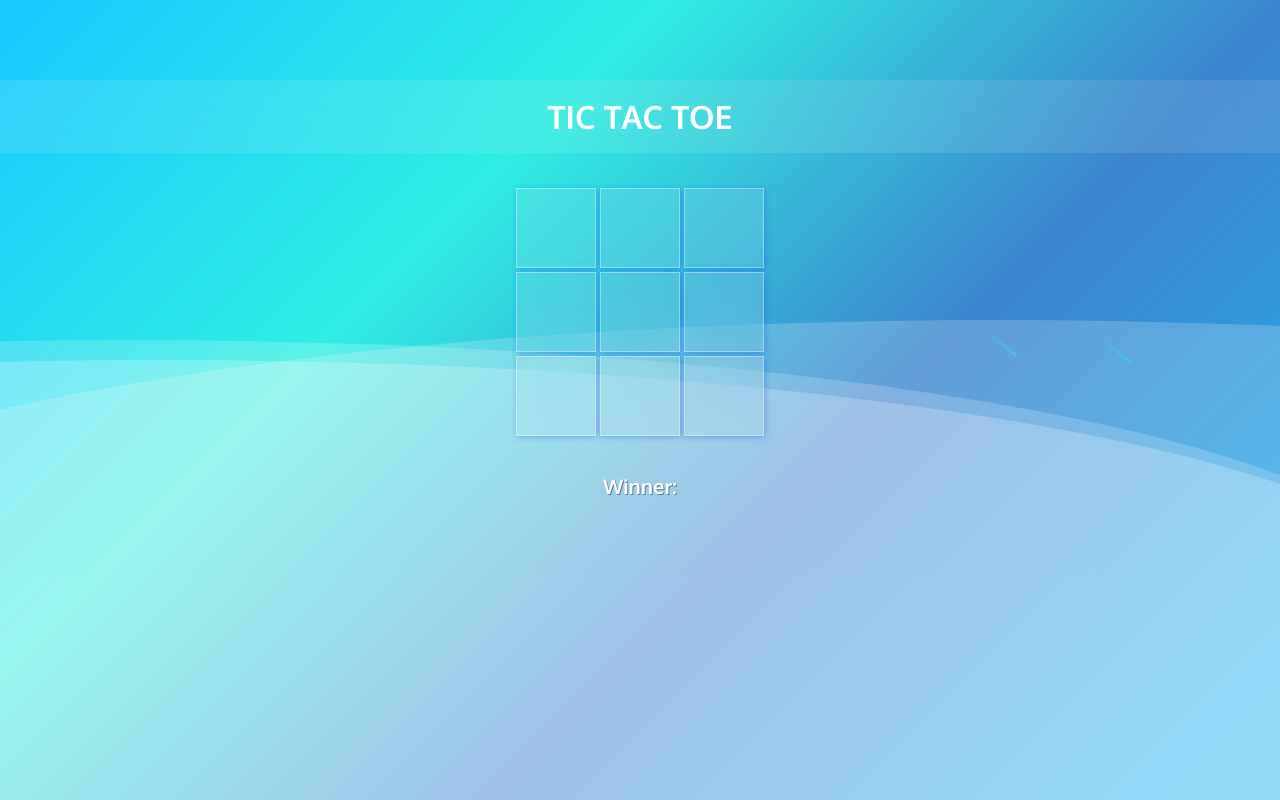
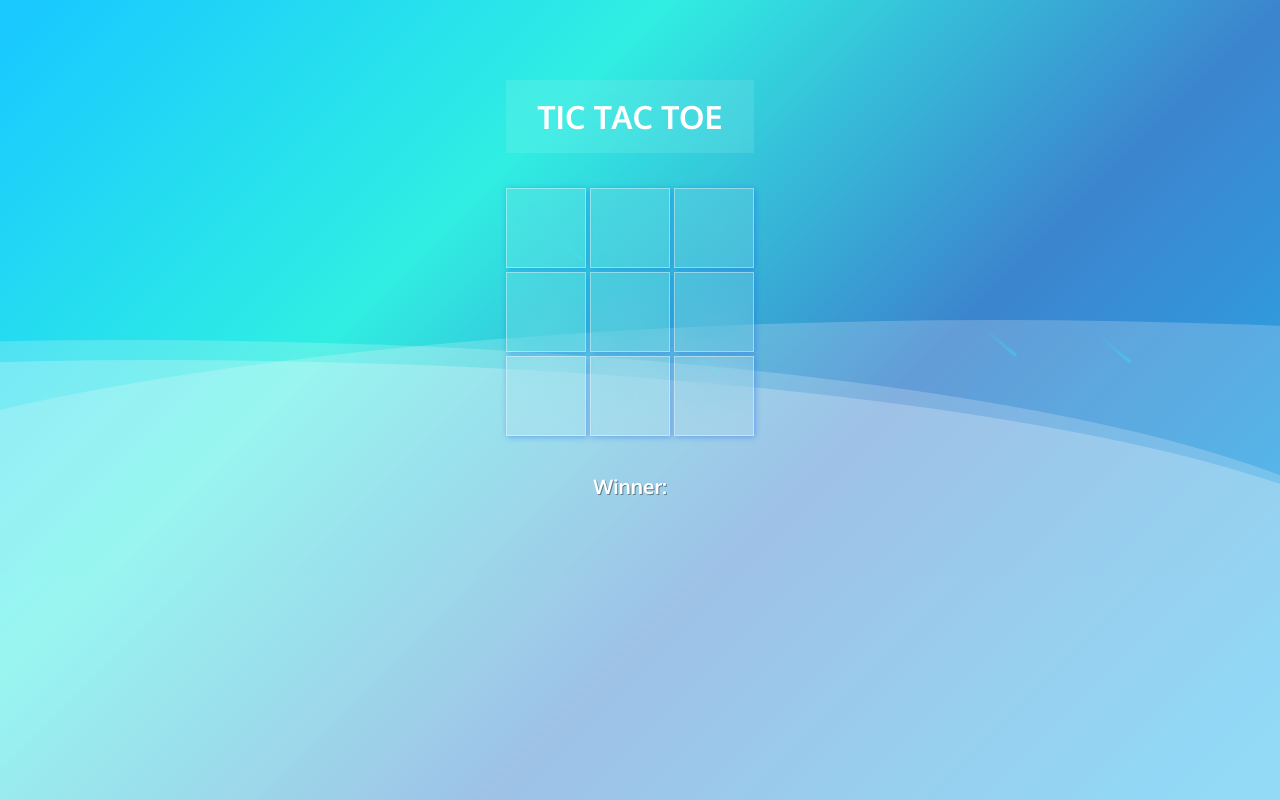
Before and after one commit to Kristian-kodehode/react-tictactoe, a React (Vite) app: page / in a window 1280 px wide. Shown: the top 800 px of the page. Built offline with nearby package versions, Linux system fonts and the light colour scheme.

Commit message:
Started to work on the history function

```diff
--- a/src/App.jsx
+++ b/src/App.jsx
@@ -1,4 +1,5 @@
-import Board from "./Board";
+// import Board from "./Board";
+import Game from "./Game";
 
 const App = () => {
   return (
@@ -20,8 +21,8 @@ const App = () => {
         <div className="wave"></div>
         <div className="wave"></div>
       </div>
-
-      <Board />
+      <Game />
+      {/* <Board /> */}
     </>
   );
 };
--- /dev/null
+++ b/src/Game.jsx
@@ -0,0 +1,17 @@
+import { useState } from "react";
+import Board from "./Board";
+
+const Game = () => {
+  return (
+    <div className="game">
+      <div className="game-board">
+        <Board />
+      </div>
+      <div className="game-info">
+        <ol>{/*TODO*/}</ol>
+      </div>
+    </div>
+  );
+};
+
+export default Game;
--- a/src/index.css
+++ b/src/index.css
@@ -114,6 +114,8 @@ button {
 .game {
   display: flex;
   flex-direction: row;
+  align-items: center;
+  justify-content: center;
 }
 
 .game-info {
```
